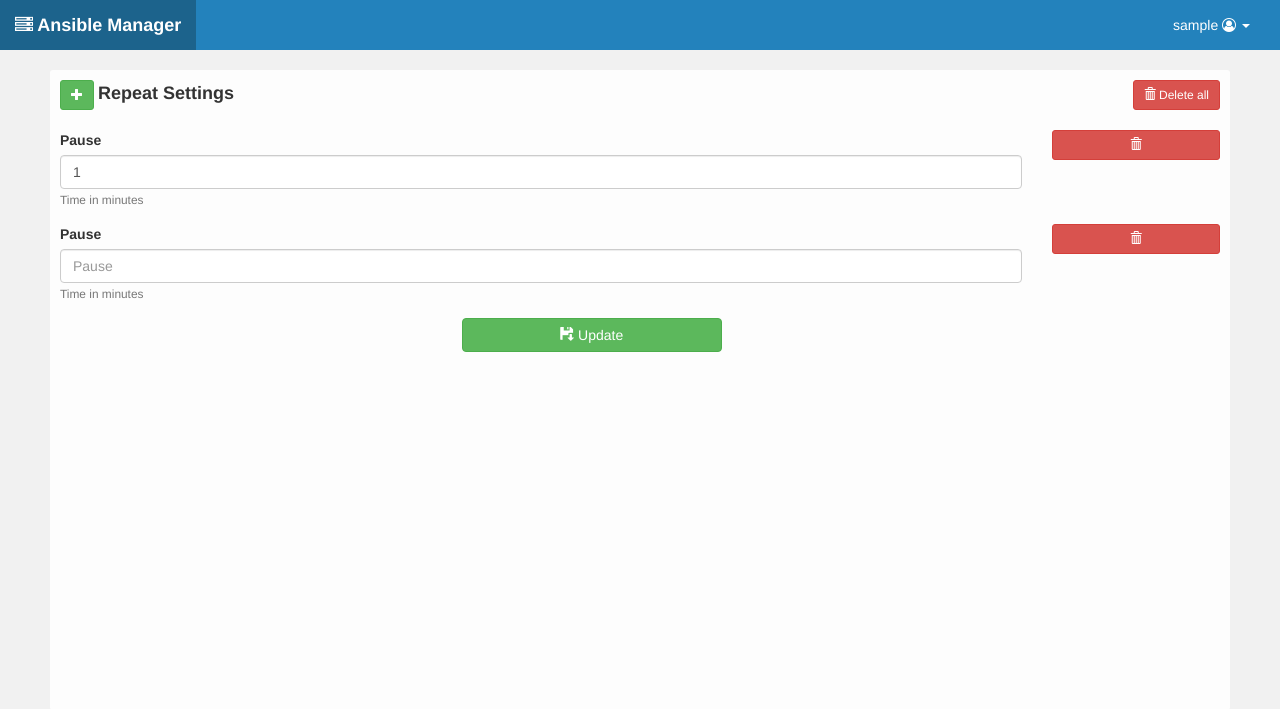
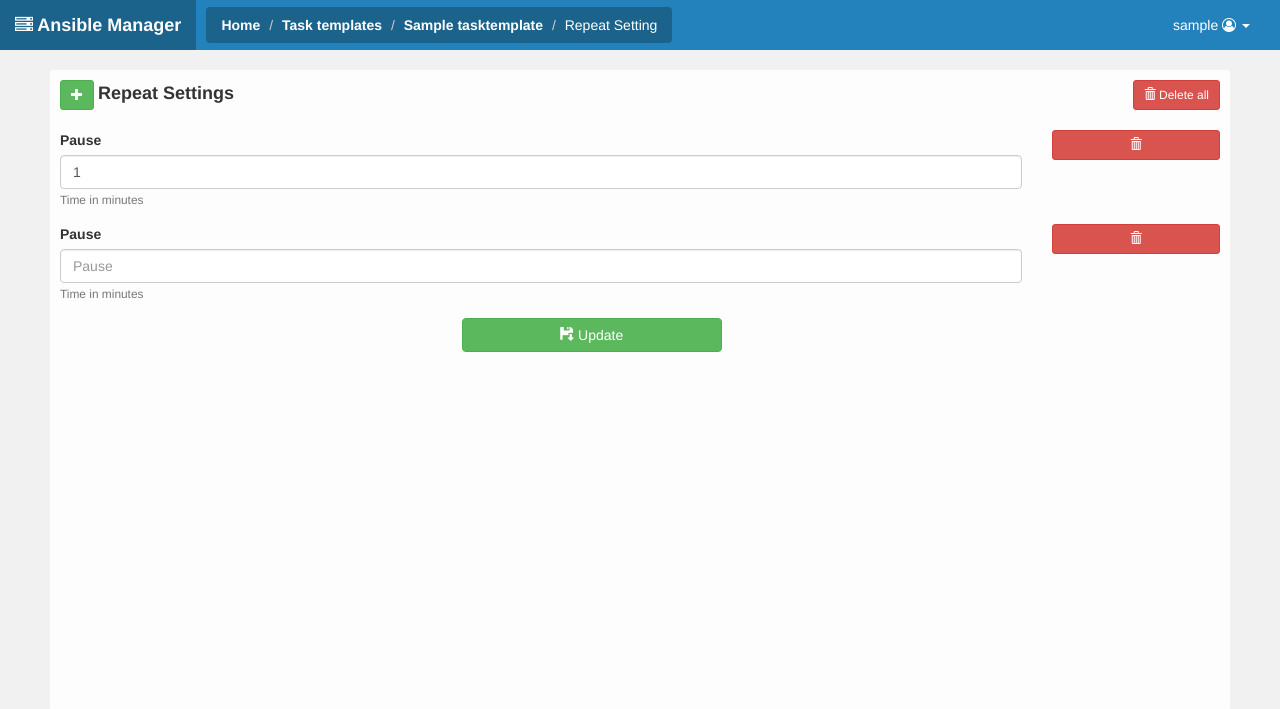
Before and after one commit to telminov/ansible-manager, a Django app: page /task_templates/1/repeat/ in a window 1280 px wide. Shown: the top 709 px of the page. Run offline with Django 3.2, Linux system fonts and the light colour scheme; a user stored in the database is signed in; tables that the repository leaves empty hold one stand-in row (values such as "Sample post"); parts of the project's set-up code (start-up, migrations or seed data) failed here and were passed over; some libraries are stand-ins or nearby versions.

Commit message:
#67 поправил шаблоны

```diff
--- /dev/null
+++ b/core/static/core/js/main.js
@@ -0,0 +1,9 @@
+/**
+ * Created by YraganTron on 05.07.17.
+ */
+
+$(document).ready(function () {
+    $('#repeat-setting').on('click', function (e) {
+        window.location.href += 'repeat/'
+    })
+});
--- a/core/templates/core/base.html
+++ b/core/templates/core/base.html
@@ -20,6 +20,7 @@
     <script src="/node_modules/bootstrap/dist/js/bootstrap.min.js"></script>
     <script src="/node_modules/select2/dist/js/select2.min.js"></script>
     <script src="{{ STATIC_URL }}core/js/paginate.js"></script>
+    <script src="{{ STATIC_URL }}core/js/main.js"></script>
 
     {% block form_media %}
         {{ form.media }}
--- a/core/views/task_template.py
+++ b/core/views/task_template.py
@@ -179,6 +179,16 @@ class RepeatSetting(mixins.PermissionRequiredMixin, views.FormView):
     permission_required = 'core.add_tasktemplate'
     form_class = modelformset_factory(models.RepeatSetting, fields=('pause',), can_delete=True,)
     template_name = 'core/task_template/RepeatSetting.html'
+    title = 'Repeat Setting'
+
+    def get_breadcrumbs(self):
+        return (
+            ('Home', reverse('index')),
+            (Search.title, reverse('task_template_search')),
+            (str(models.TaskTemplate.objects.get(id=self.kwargs['pk'])), reverse('task_template_update',
+                                                                                 kwargs={'pk': self.kwargs['pk']})),
+            (self.title, '')
+        )
 
     def get_success_url(self):
         return reverse_lazy('task_template_update', kwargs={'pk': self.kwargs['pk']})
```
Also changed, not shown: core/templates/core/task_template/edit.html (+5 -6 lines).
